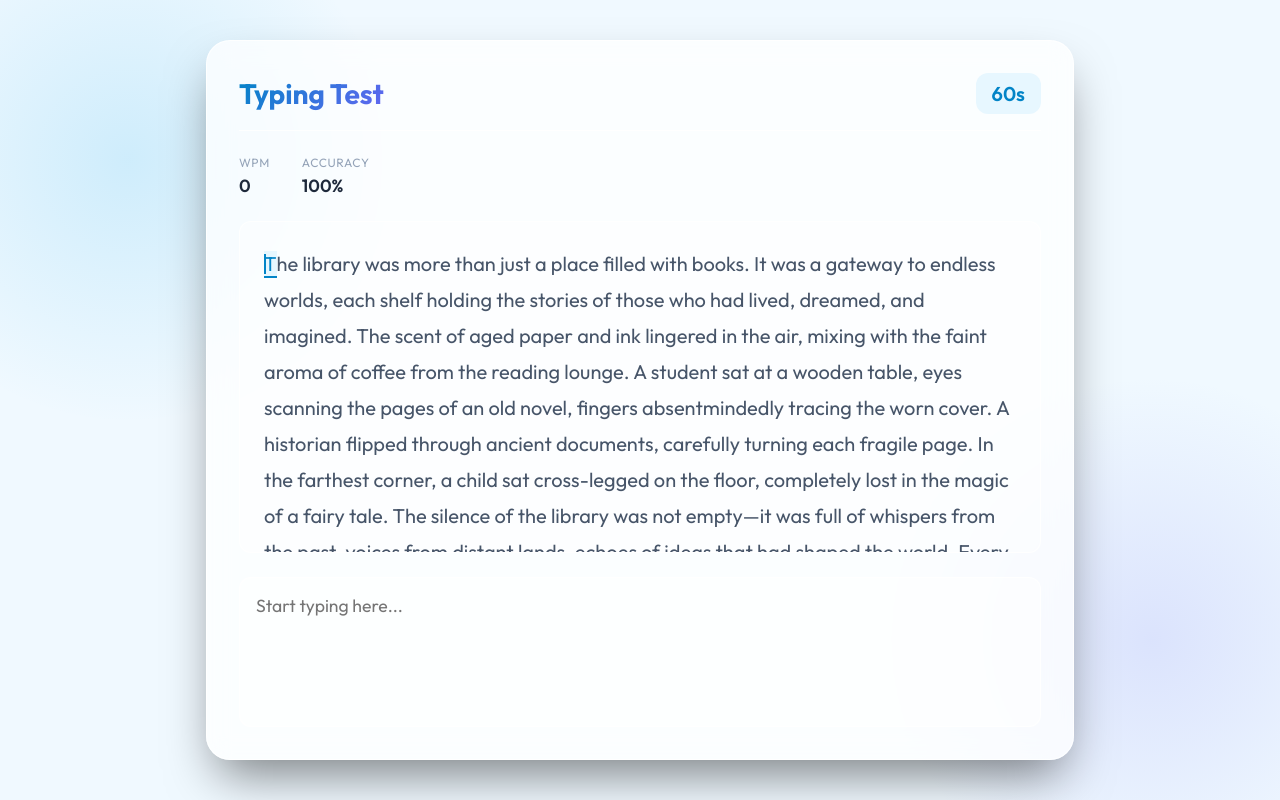
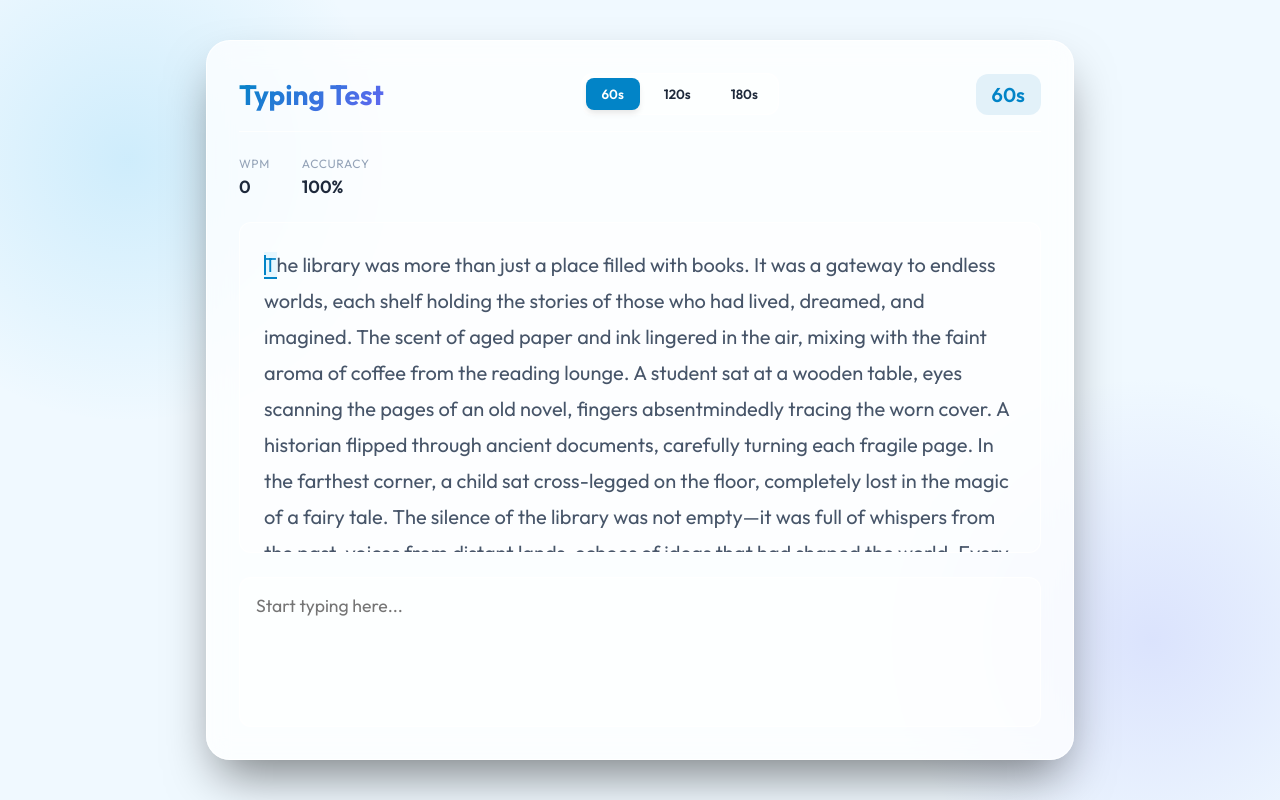
Before and after one commit to IAMolofficial/Typing-test, a website built with Vite: page index.html in a window 1280 px wide. Built offline with nearby package versions, Linux system fonts and the light colour scheme.

Commit message:
Add Time Selector (60s, 120s, 180s)

```diff
--- a/index.html
+++ b/index.html
@@ -16,6 +16,11 @@
     <div class="glass-container">
       <header>
         <h1>Typing Test</h1>
+        <div class="time-selector">
+          <button class="time-btn active" data-time="60">60s</button>
+          <button class="time-btn" data-time="120">120s</button>
+          <button class="time-btn" data-time="180">180s</button>
+        </div>
         <div class="timer" id="timer">60s</div>
       </header>
 
--- a/src/main.js
+++ b/src/main.js
@@ -210,12 +210,30 @@ function resetGame() {
   mistakes = 0;
   isTyping = false;
   inputField.value = "";
-  timerTag.innerText = "60s";
+  timerTag.innerText = `${maxTime}s`;
   currentWpmTag.innerText = 0;
   currentAccTag.innerText = "100%";
   resultsModal.classList.remove('show');
 }
 
+// Time Selector Logic
+const timeBtns = document.querySelectorAll('.time-btn');
+timeBtns.forEach(btn => {
+  btn.addEventListener('click', () => {
+    // Toggle Active Class
+    timeBtns.forEach(b => b.classList.remove('active'));
+    btn.classList.add('active');
+
+    // set Time
+    maxTime = parseInt(btn.dataset.time);
+    timeLeft = maxTime;
+    timerTag.innerText = `${timeLeft}s`;
+
+    // Reset
+    resetGame();
+  });
+});
+
 restartBtn.addEventListener('click', resetGame);
 
 // Init
--- a/src/style.css
+++ b/src/style.css
@@ -72,11 +72,43 @@ h1 {
   -webkit-text-fill-color: transparent;
 }
 
+.time-selector {
+  display: flex;
+  gap: 0.5rem;
+  background: rgba(255, 255, 255, 0.5);
+  padding: 0.25rem;
+  border-radius: 12px;
+  border: 1px solid var(--glass-border);
+}
+
+.time-btn {
+  background: transparent;
+  border: none;
+  padding: 0.5rem 1rem;
+  border-radius: 8px;
+  cursor: pointer;
+  color: var(--text-color);
+  font-family: var(--font-main);
+  font-weight: 600;
+  transition: all 0.2s ease;
+}
+
+.time-btn:hover {
+  background: rgba(2, 132, 199, 0.1);
+}
+
+.time-btn.active {
+  background: var(--primary-color);
+  color: #fff;
+  box-shadow: 0 4px 6px -1px rgba(0, 0, 0, 0.1);
+}
+
 .timer {
   font-size: 1.25rem;
   font-weight: 600;
   color: var(--primary-color);
-  background: rgba(56, 189, 248, 0.1);
+  background: rgba(2, 132, 199, 0.1);
+  /* Adjusted for theme variable consistency */
   padding: 0.5rem 1rem;
   border-radius: 12px;
 }
```
